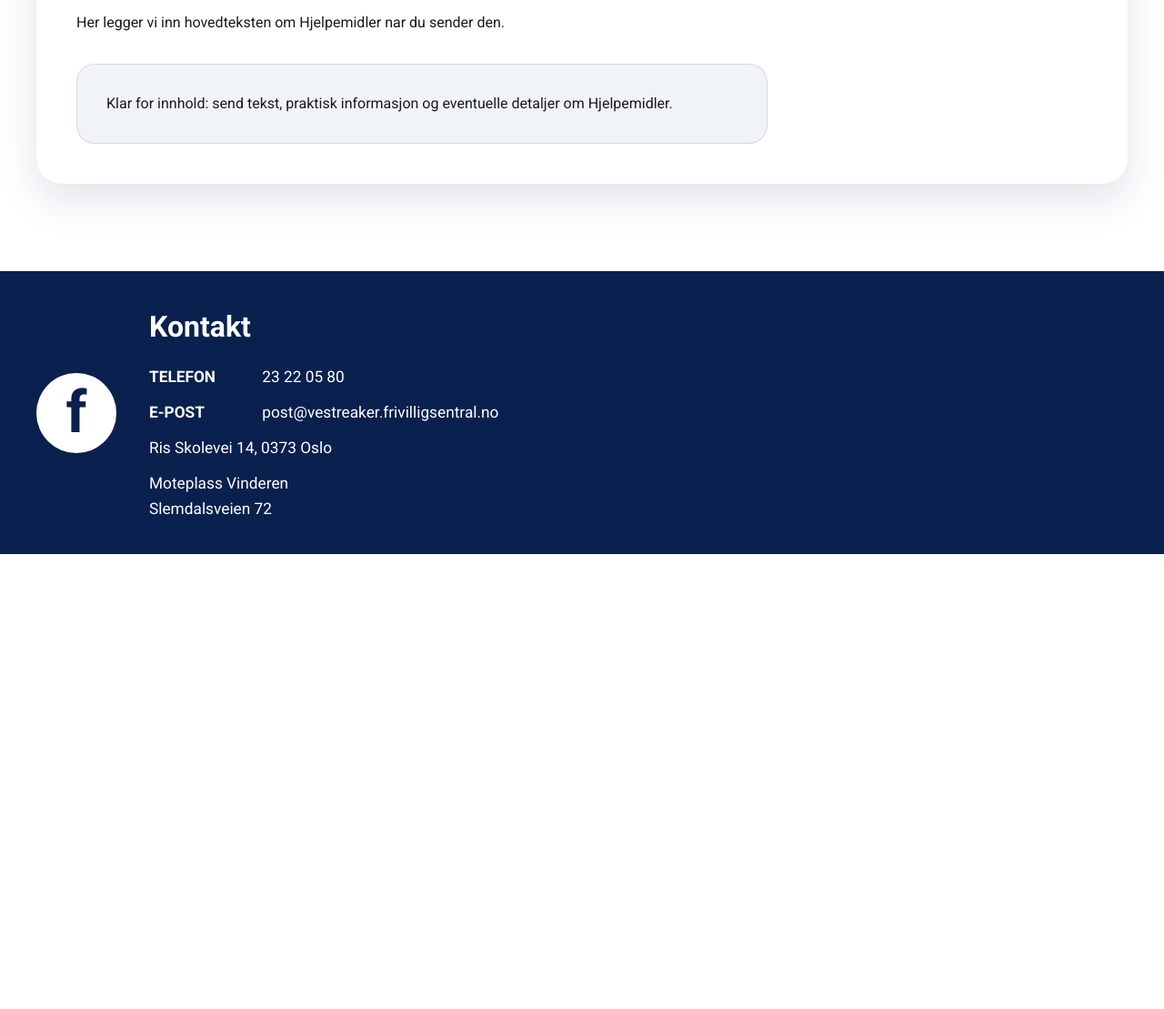
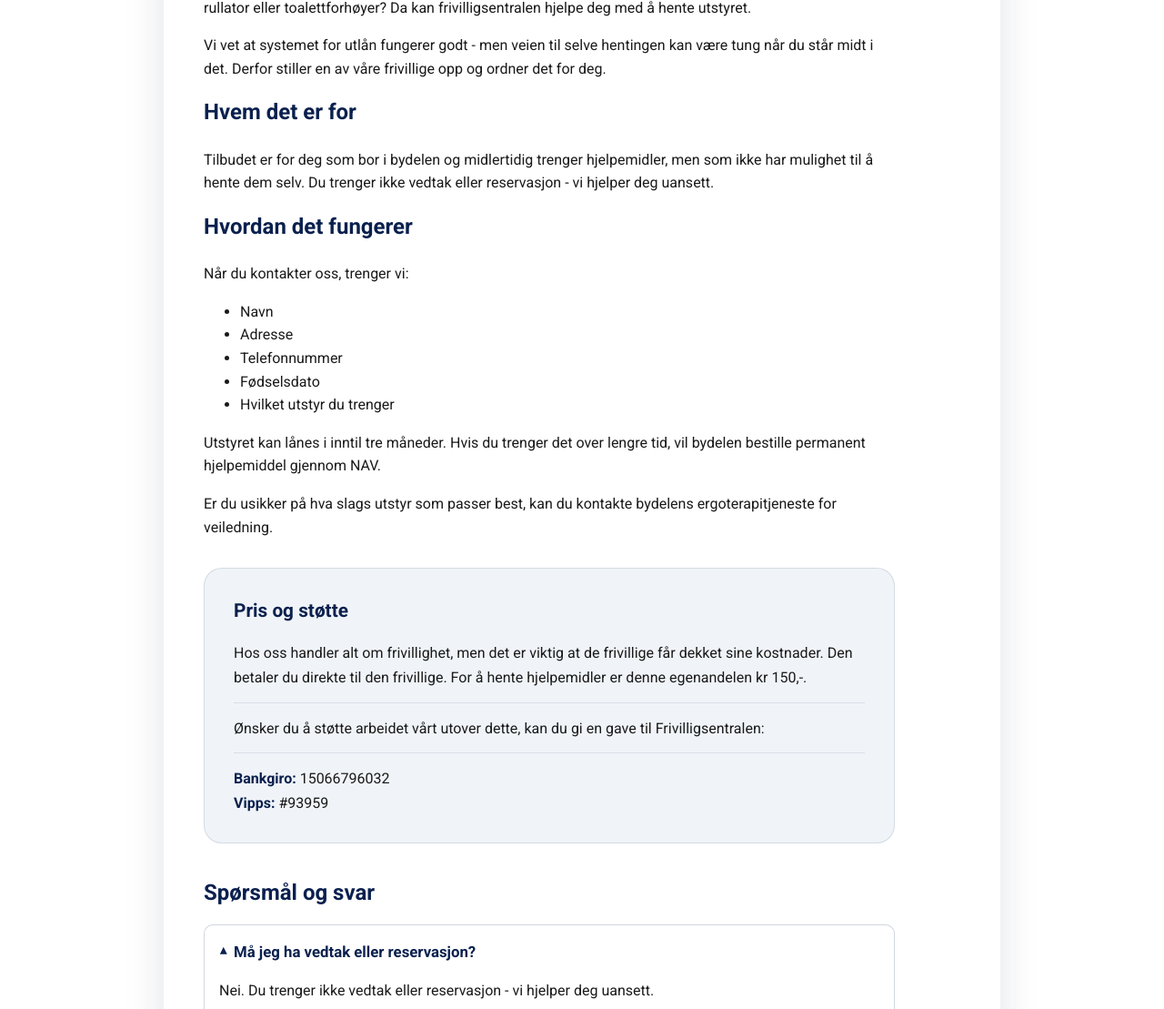
Before and after one commit to aogaa/nettside_frivilligsentralen, a plain HTML site: page aktiviteter/hjelpemidler.html in a window 1280 px wide. Shown: the part 530-1639 px from the top of the page at 91% size. Before the commit the page ends 1139 px from the top, so only its background shows below. Drawn offline with Linux system fonts and the light colour scheme.

Commit message:
Ny artikke hjelpemidler

```diff
--- a/aktiviteter/hjelpemidler.html
+++ b/aktiviteter/hjelpemidler.html
@@ -1,7 +1,103 @@
 <!DOCTYPE html>
 <html lang="no">
-<head><meta charset="UTF-8"><meta name="viewport" content="width=device-width, initial-scale=1.0"><title>Hjelpemidler | Stiftelsen Vestre Aker Frivilligsentral</title><link rel="stylesheet" href="../css/style.css"></head>
-<body><header class="site-header"><div class="header-inner section"><a class="logo-link" href="../index.html"><img class="site-logo" src="../images/vafslogo.png" alt="Stiftelsen Vestre Aker Frivilligsentral logo"></a><nav class="main-nav" aria-label="Hovedmeny"><a href="../index.html">Hjem</a><a href="../om-oss.html">Om oss</a><a href="../nyhetsbrev.html">Nyhetsbrev</a><a href="../faste-aktiviteter.html">Faste aktiviteter</a><a href="../blogg.html">Blogg</a><a href="../kunnskapsbank.html">Kunnskapsbank</a></nav></div></header><main class="activity-page-main"><section class="activity-hero" style="background-image: url('../images/aktiviteter/hjelpemid.avif'); --hero-focus: 35%;"><div class="activity-hero-overlay"><div class="activity-hero-content section"><p class="activity-kicker">Aktivitet</p><h1>Hjelpemidler</h1><p class="activity-intro">Her kommer en kort introduksjon til Hjelpemidler.</p></div></div></section><section class="activity-content-wrap section"><div class="activity-content-card"><div class="activity-body"><h2>Om aktiviteten</h2><p>Her legger vi inn hovedteksten om Hjelpemidler nar du sender den.</p><div class="activity-placeholder"><p>Klar for innhold: send tekst, praktisk informasjon og eventuelle detaljer om Hjelpemidler.</p></div></div></div></section></main>    <script src="../js/site-footer.js" defer></script>
+<head>
+  <meta charset="UTF-8">
+  <meta name="viewport" content="width=device-width, initial-scale=1.0">
+  <title>Hjelp til å hente hjelpemidler | Stiftelsen Vestre Aker Frivilligsentral</title>
+  <link rel="stylesheet" href="../css/style.css">
+</head>
+<body>
+  <header class="site-header">
+    <div class="header-inner section">
+      <a class="logo-link" href="../index.html">
+        <img class="site-logo" src="../images/vafslogo.png" alt="Stiftelsen Vestre Aker Frivilligsentral logo">
+      </a>
+      <nav class="main-nav" aria-label="Hovedmeny">
+        <a href="../index.html">Hjem</a>
+        <a href="../om-oss.html">Om oss</a>
+        <a href="../nyhetsbrev.html">Nyhetsbrev</a>
+        <a href="../faste-aktiviteter.html">Faste aktiviteter</a>
+        <a href="../blogg.html">Blogg</a>
+        <a href="../kunnskapsbank.html">Kunnskapsbank</a>
+      </nav>
+    </div>
+  </header>
+
+  <main class="activity-page-main">
+    <section class="activity-hero" style="background-image: url('../images/aktiviteter/hjelpemid.avif'); --hero-focus: 30%;">
+      <div class="activity-hero-overlay">
+        <div class="activity-hero-content section">
+          <h1>Hjelp til å hente hjelpemidler</h1>
+          <p class="activity-intro">Trenger du hjelp til å hente krykker, rullator eller annet utstyr? Frivilligsentralen kan hente hjelpemidler for deg når det er vanskelig å ordne det selv.</p>
+        </div>
+      </div>
+    </section>
+
+    <section class="activity-content-wrap section">
+      <div class="activity-content-card activity-content-card-narrow">
+        <div class="activity-body">
+          <p>Har du brukket foten, vært gjennom en operasjon eller plutselig fått behov for hjelpemidler som krykker, rullator eller toalettforhøyer? Da kan frivilligsentralen hjelpe deg med å hente utstyret.</p>
+          <p>Vi vet at systemet for utlån fungerer godt - men veien til selve hentingen kan være tung når du står midt i det. Derfor stiller en av våre frivillige opp og ordner det for deg.</p>
+
+          <h2>Hvem det er for</h2>
+          <p>Tilbudet er for deg som bor i bydelen og midlertidig trenger hjelpemidler, men som ikke har mulighet til å hente dem selv. Du trenger ikke vedtak eller reservasjon - vi hjelper deg uansett.</p>
+
+          <h2>Hvordan det fungerer</h2>
+          <p>Når du kontakter oss, trenger vi:</p>
+          <ul>
+            <li>Navn</li>
+            <li>Adresse</li>
+            <li>Telefonnummer</li>
+            <li>Fødselsdato</li>
+            <li>Hvilket utstyr du trenger</li>
+          </ul>
+          <p>Utstyret kan lånes i inntil tre måneder. Hvis du trenger det over lengre tid, vil bydelen bestille permanent hjelpemiddel gjennom NAV.</p>
+          <p>Er du usikker på hva slags utstyr som passer best, kan du kontakte bydelens ergoterapitjeneste for veiledning.</p>
+
+          <div class="activity-placeholder">
+            <h2>Pris og støtte</h2>
+            <p>Hos oss handler alt om frivillighet, men det er viktig at de frivillige får dekket sine kostnader. Den betaler du direkte til den frivillige. For å hente hjelpemidler er denne egenandelen kr 150,-.</p>
+            <p>Ønsker du å støtte arbeidet vårt utover dette, kan du gi en gave til Frivilligsentralen:</p>
+            <p><strong>Bankgiro:</strong> 15066796032<br><strong>Vipps:</strong> #93959</p>
+          </div>
+
+          <section class="faq-section" aria-labelledby="faq-title">
+            <h2 id="faq-title">Spørsmål og svar</h2>
+
+            <details class="faq-item" open>
+              <summary>Må jeg ha vedtak eller reservasjon?</summary>
+              <div class="faq-answer">
+                <p>Nei. Du trenger ikke vedtak eller reservasjon - vi hjelper deg uansett.</p>
+              </div>
+            </details>
+
+            <details class="faq-item">
+              <summary>Hvor lenge kan jeg låne utstyret?</summary>
+              <div class="faq-answer">
+                <p>Utstyret kan lånes i inntil tre måneder. Trenger du det lenger, vil bydelen bestille permanent hjelpemiddel gjennom NAV.</p>
+              </div>
+            </details>
+
+            <details class="faq-item">
+              <summary>Hva koster det?</summary>
+              <div class="faq-answer">
+                <p>Egenandelen for henting av hjelpemidler er kr 150,- og betales direkte til den frivillige for å dekke kostnader.</p>
+              </div>
+            </details>
+
+            <details class="faq-item">
+              <summary>Hva hvis jeg ikke vet hvilket utstyr jeg trenger?</summary>
+              <div class="faq-answer">
+                <p>Da kan du kontakte bydelens ergoterapitjeneste for veiledning om hva som passer best.</p>
+              </div>
+            </details>
+          </section>
+        </div>
+      </div>
+    </section>
+  </main>
+
+  <script src="../js/site-footer.js" defer></script>
   <script src="../js/site-nav.js" defer></script>
 </body>
 </html>
--- a/css/style.css
+++ b/css/style.css
@@ -385,6 +385,59 @@ img {
 .activity-placeholder .schedule-block p {
   border-top: 0;
   padding-top: 0;
+}
+
+.faq-section {
+  margin-top: 2.2rem;
+}
+
+.faq-section h2 {
+  margin: 0 0 1rem;
+}
+
+.faq-item {
+  margin: 0.85rem 0 0;
+  border: 1px solid rgba(10, 32, 78, 0.18);
+  border-radius: 10px;
+  background-color: #ffffff;
+  overflow: hidden;
+}
+
+.faq-item summary {
+  position: relative;
+  list-style: none;
+  cursor: pointer;
+  padding: 1rem 1rem 1rem 2rem;
+  font-size: 1.05rem;
+  font-weight: 700;
+  color: var(--color-primary);
+}
+
+.faq-item summary::-webkit-details-marker {
+  display: none;
+}
+
+.faq-item summary::before {
+  content: "▼";
+  position: absolute;
+  left: 0.9rem;
+  top: 1.02rem;
+  font-size: 0.85rem;
+  color: var(--color-primary);
+  transition: transform 0.15s ease;
+}
+
+.faq-item[open] summary::before {
+  transform: rotate(-180deg);
+}
+
+.faq-answer {
+  padding: 0 1rem 1rem 1rem;
+}
+
+.faq-answer p {
+  margin: 0;
+  line-height: 1.65;
 }
 
 .practical-social {
```
Also changed, not shown: aktiviteter/leksehjelp.html (+0 -2 lines).
